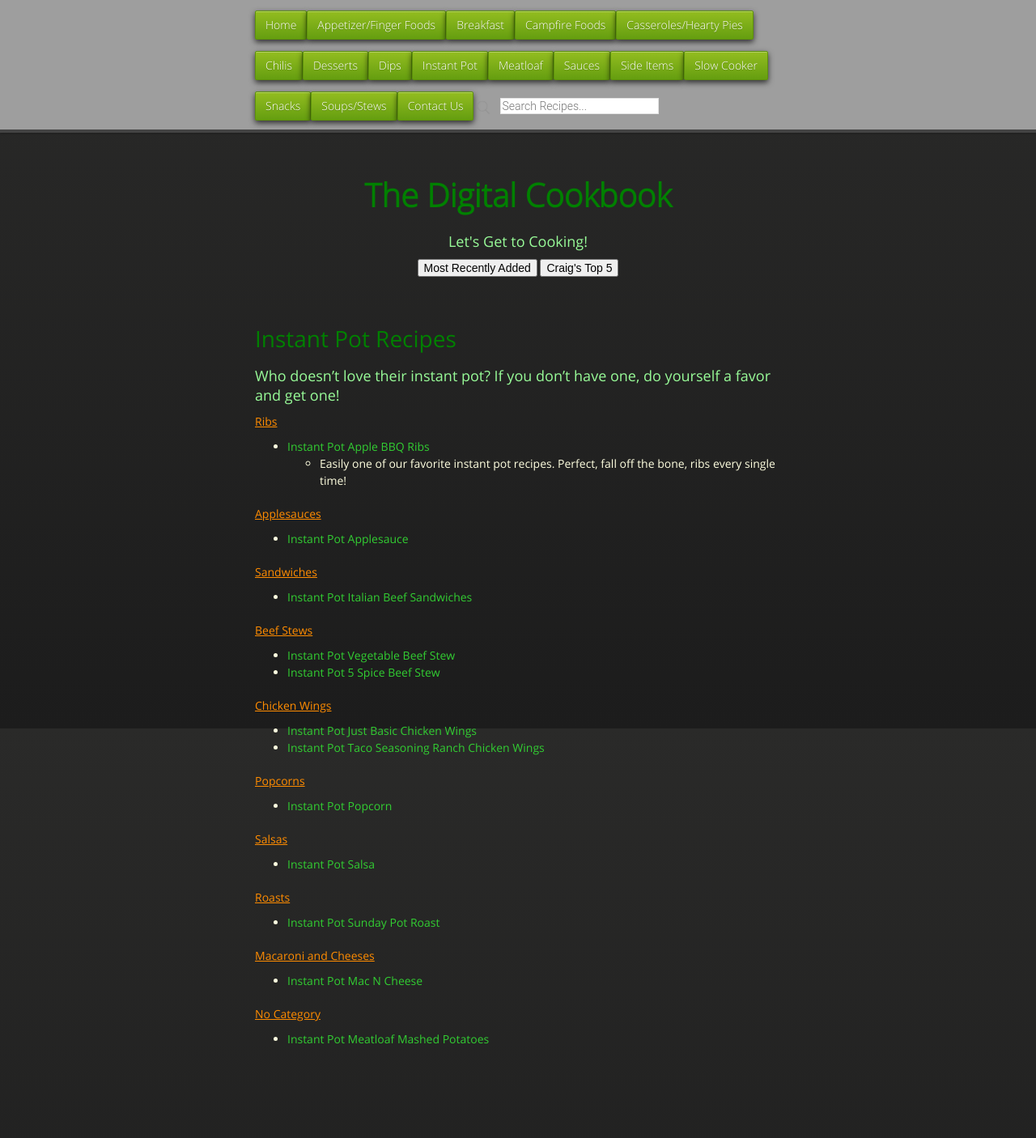
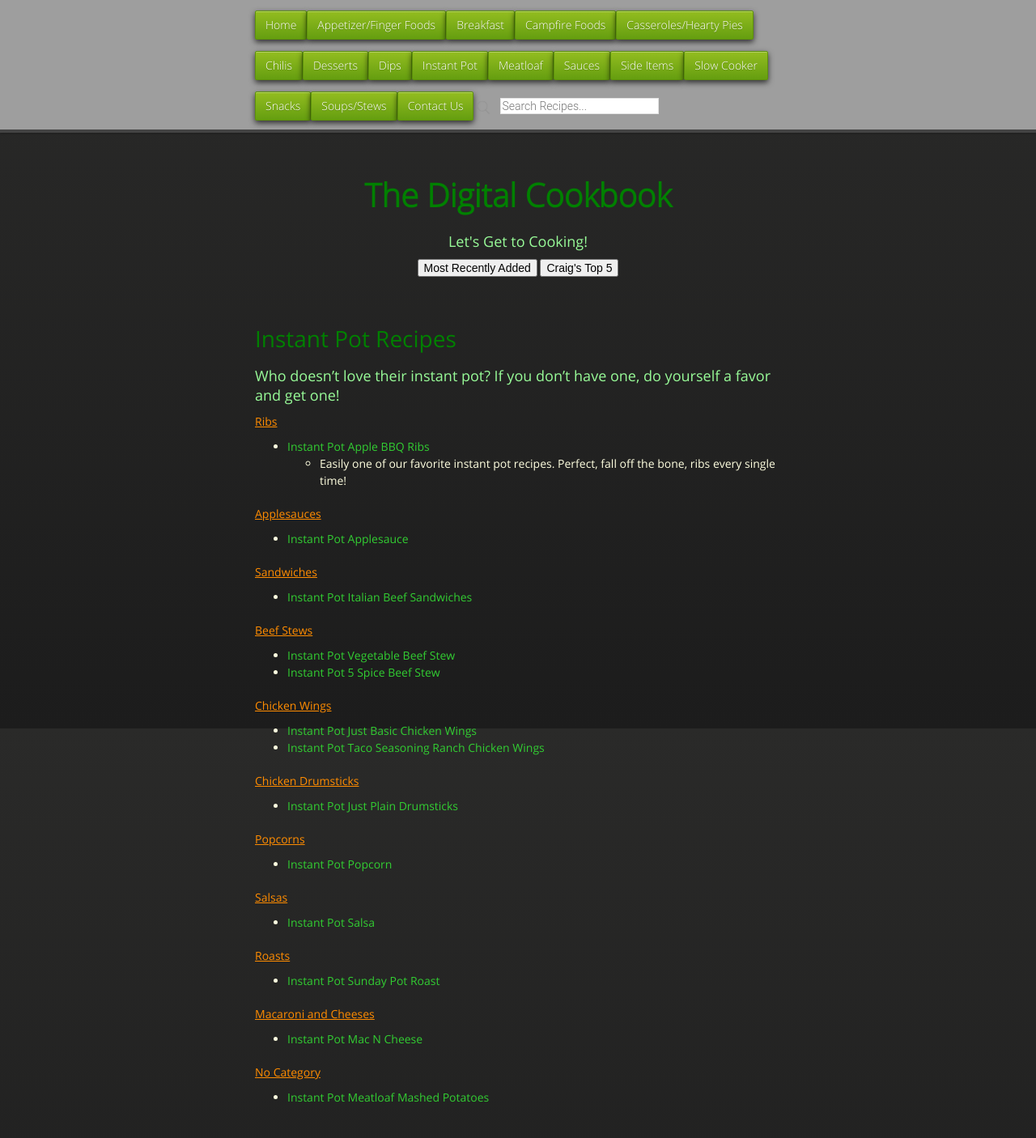
Before and after one commit to cmwillett/TheDigitalCookbook, a Jekyll site: the page built from InstantPot.md, in a window 1280 px wide. Shown: the whole page at 81% size. Built offline with Jekyll 4.4.1, drawn with Linux system fonts in a browser that asks for light colours; nearby versions of some CDN libraries; before the commit the page ends 1334 px from its top, so only the background shows below that.

Commit message:
Update InstantPot.md

```diff
--- a/InstantPot.md
+++ b/InstantPot.md
@@ -25,6 +25,9 @@ tags: instant,pot,pressure,cooker,stew,wings,chicken,popcorn,applesauce,salsa,ri
 * [Instant Pot Just Basic Chicken Wings]({{site.github.url}}/InstantPot/JustBasicChickenWings/index.html)
 * [Instant Pot Taco Seasoning Ranch Chicken Wings]({{site.github.url}}/InstantPot/TacoSeasoningRanchChickenWings/index.html)
 
+#### Chicken Drumsticks
+* [Instant Pot Just Plain Drumsticks]({{site.github.url}}/InstantPot/JustPlainDrumsticks/index.html)
+
 #### Popcorns
 * [Instant Pot Popcorn]({{site.github.url}}/InstantPot/Popcorn/index.html)
 
```
